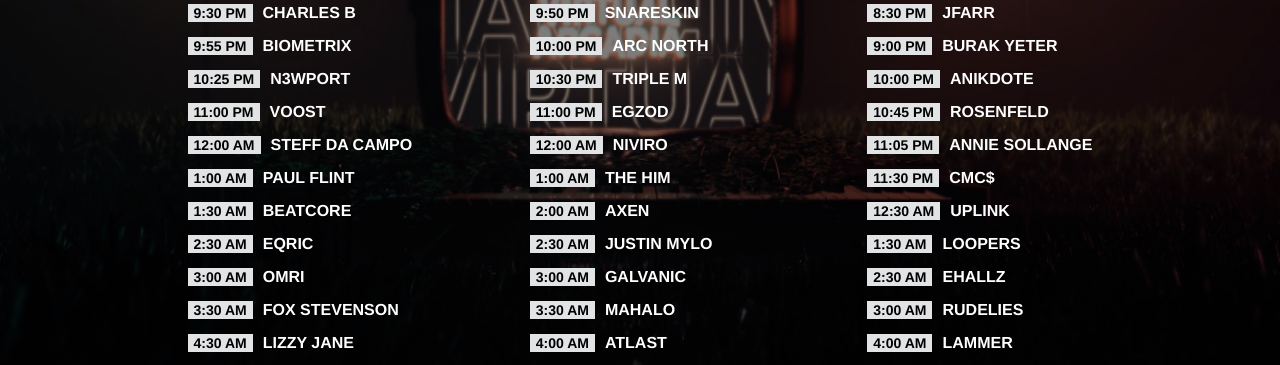
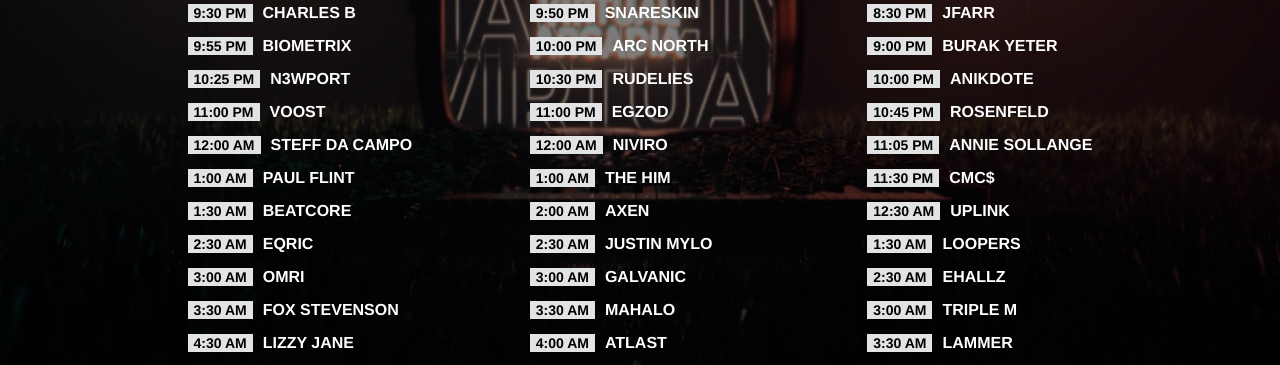
Before and after one commit to lacunarecs/virtualarcadia, a Vue app: page /set-times in a window 1280 px wide. Shown: the part 282-647 px from the top of the page. Built offline with nearby package versions, Linux system fonts and the light colour scheme.

Commit message:
Updated set times

```diff
--- a/src/views/SetTimes.vue
+++ b/src/views/SetTimes.vue
@@ -84,7 +84,7 @@ export default {
             { artist: 'BEAUZ',          time: 'May 23 9:00 PM' },
             { artist: 'Snareskin',      time: 'May 23 9:50 PM' },
             { artist: 'Arc North',      time: 'May 23 10:00 PM' },
-            { artist: 'Triple M',       time: 'May 23 10:30 PM' },
+            { artist: 'RudeLies',       time: 'May 23 10:30 PM' },
             { artist: 'Egzod',          time: 'May 23 11:00 PM' },
             { artist: 'NIVIRO',         time: 'May 24 12:00 AM' },
             { artist: 'The Him',        time: 'May 24 1:00 AM' },
@@ -113,13 +113,13 @@ export default {
             { artist: 'Uplink',         time: 'May 25 12:30 AM' },
             { artist: 'Loopers',        time: 'May 25 1:30 AM' },
             { artist: 'Ehallz',         time: 'May 25 2:30 AM' },
-            { artist: 'RudeLies',       time: 'May 25 3:00 AM' },
-            { artist: 'Lammer',         time: 'May 25 4:00 AM' },
-            { artist: 'Tomatow',        time: 'May 25 5:05 AM' },
-            { artist: 'FIXL',           time: 'May 25 5:35 AM' },
-            { artist: 'Papercut',       time: 'May 25 6:05 AM' },
-            { artist: 'Nasko',          time: 'May 25 6:35 AM' },
-            { artist: 'PLS&TY',         time: 'May 25 7:05 AM' }
+            { artist: 'Triple M',       time: 'May 25 3:00 AM' },
+            { artist: 'Lammer',         time: 'May 25 3:30 AM' },
+            { artist: 'Tomatow',        time: 'May 25 4:35 AM' },
+            { artist: 'FIXL',           time: 'May 25 5:05 AM' },
+            { artist: 'Papercut',       time: 'May 25 5:35 AM' },
+            { artist: 'Nasko',          time: 'May 25 6:05 AM' },
+            { artist: 'PLS&TY',         time: 'May 25 6:35 AM' }
           ]
         }
       ]
```
